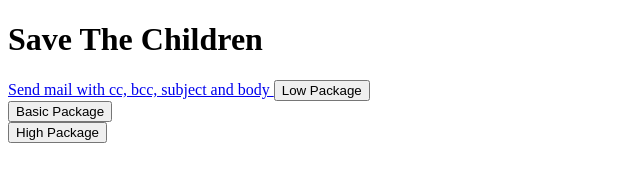
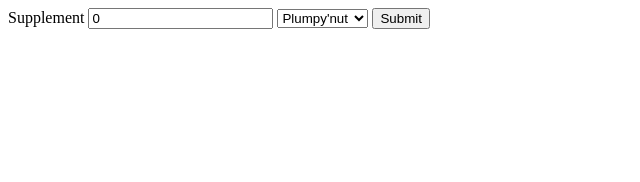
Before and after one commit to Ldn2016/team-4, a website: page app/view3/view3.html in a window 1280 px wide. Shown: the whole page, without its empty margins (0-640 px from the left). Drawn offline with Linux system fonts and the light colour scheme.

Commit message:
Added basic stock level entry

```diff
--- a/app/view3/view3.html
+++ b/app/view3/view3.html
@@ -4,22 +4,15 @@
   <meta charset="utf-8">
 </head>
 <body>
-  <div class="Header">
-    <h1> Save The Children </h1>
-  </div>
-  <div class="Low">
-    <a href="mailto:name1@rapidtables.com
-      &amp;subject=Low%20Package%20Supply%20Stock
-      &amp;body=The%20body%20of%20the%20email">
-Send mail with cc, bcc, subject and body
-    <input type="button" value="Low Package">
-    </a>
-  </div>
-  <div class="Basic">
-    <input type="button" value="Basic Package" onclick="onClick();">
-  </div>
-  <div class="High">
-    <input type="button" value="High Package" onclick="onClick();">
-  </div>
+  <label for="newquant">Supplement</label>
+  <input id="newquant" type="integer" class="form-group" value="0"></input>
+  <select id="sku">
+  	<option value="Plumpy'nut" selected="selected">Plumpy'nut</option>
+  	<option value="Plumpy'sup">Plumpy'sup</option>
+  	<option value="F-75">F-75</option>
+  </select>
+
+  <button id="submit" class="btn btn-default" type="button">Submit</button>
+
 </body>
 </html>
```
